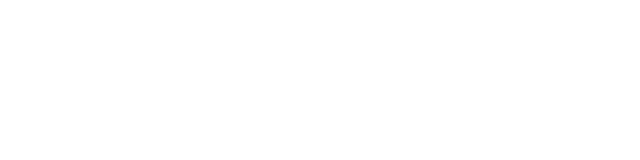
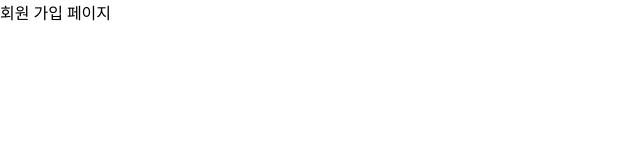
Before and after one commit to bbiyongbbiyong/bbiyong-front, a React (Create React App) app: page /join in a window 1280 px wide. Before the commit this address had no page. Shown: the top 160 px of the page, without its empty margins (0-640 px from the left). Built offline with nearby package versions, Linux system fonts and the light colour scheme; a web font is replaced by a local one.

Commit message:
feat(Router): 회원가입 페이지 추가 및 라우팅

```diff
--- a/src/Router.js
+++ b/src/Router.js
@@ -3,6 +3,7 @@ import { BrowserRouter, Routes, Route } from 'react-router-dom';
 
 import Home from './pages/Home';
 import Notification from './pages/Notification';
+import Signup from './pages/Signup';
 
 const Router = () => {
   return (
@@ -10,6 +11,7 @@ const Router = () => {
       <Routes>
         <Route path="/" element={<Home />} />
         <Route path="/notify" element={<Notification />} />
+        <Route path="/join" element={<Signup />} />
       </Routes>
     </BrowserRouter>
   );
--- /dev/null
+++ b/src/pages/Signup.jsx
@@ -0,0 +1,7 @@
+import React from 'react';
+
+const Signup = () => {
+  return <div>회원 가입 페이지</div>;
+};
+
+export default Signup;
```
